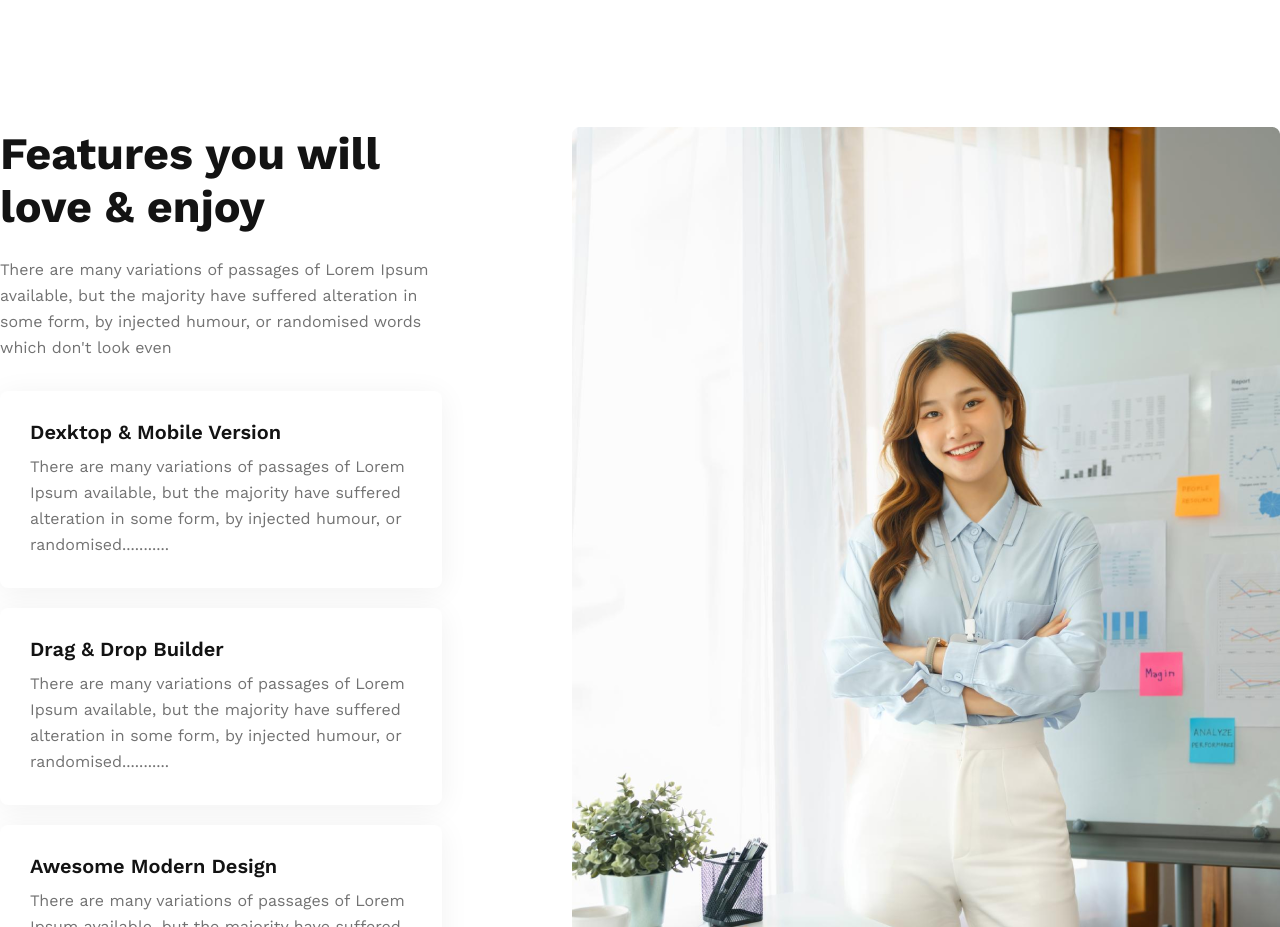
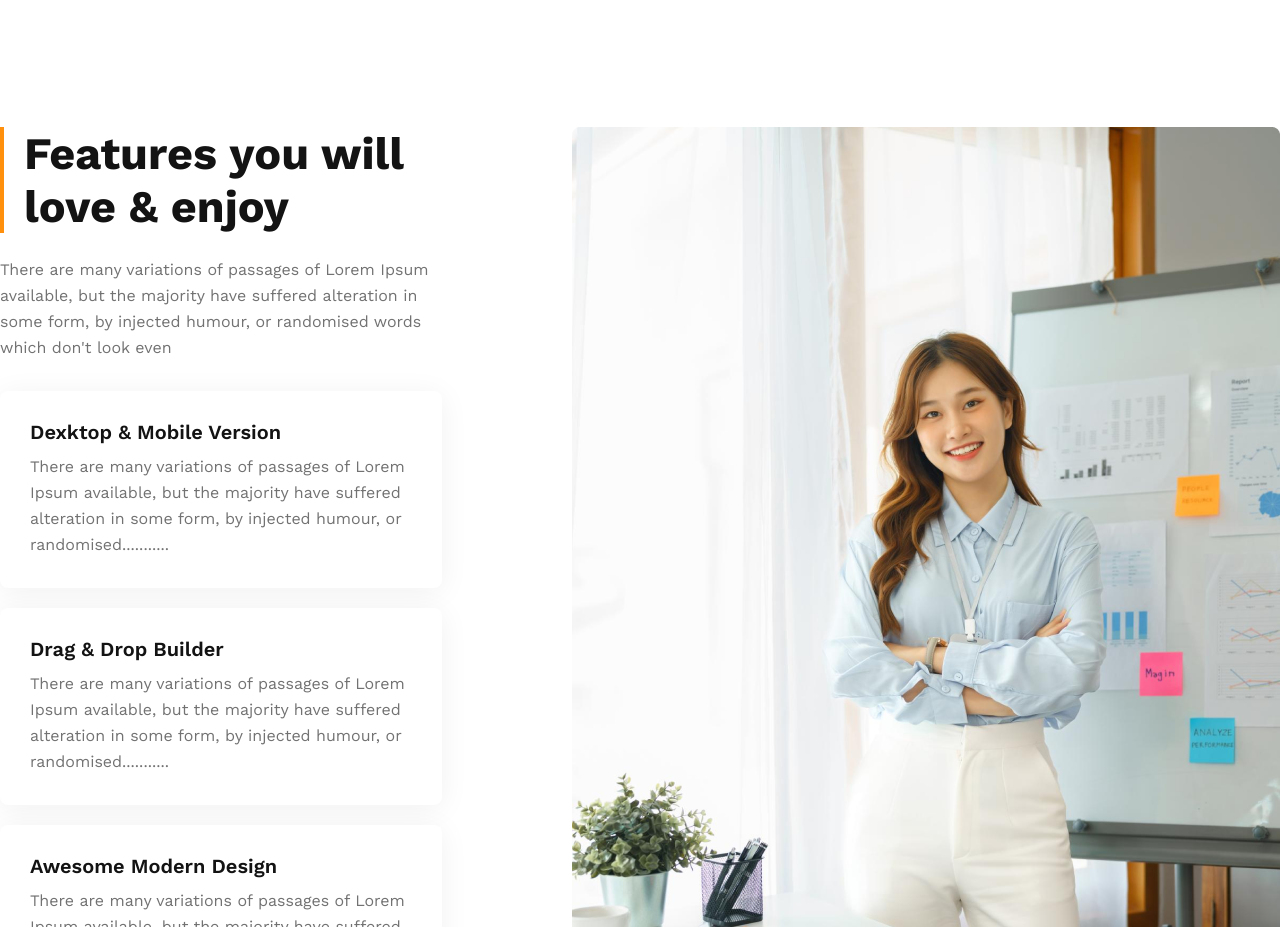
Before and after one commit to morshedrifat1/g3-architects, a plain HTML site: page index.html in a window 1280 px wide. Shown: the part 2045-2972 px from the top of the page. Drawn offline with nearby package versions, Linux system fonts and the light colour scheme.

Commit message:
new update

```diff
--- a/css/style.css
+++ b/css/style.css
@@ -147,6 +147,8 @@ header{
     line-height: 53px;
     font-size: 2.81rem;
     color: #131313;
+    border-left: 4px solid #FF900E;
+    padding-left: 20px;
 }
 
 .feature-text p{
```
